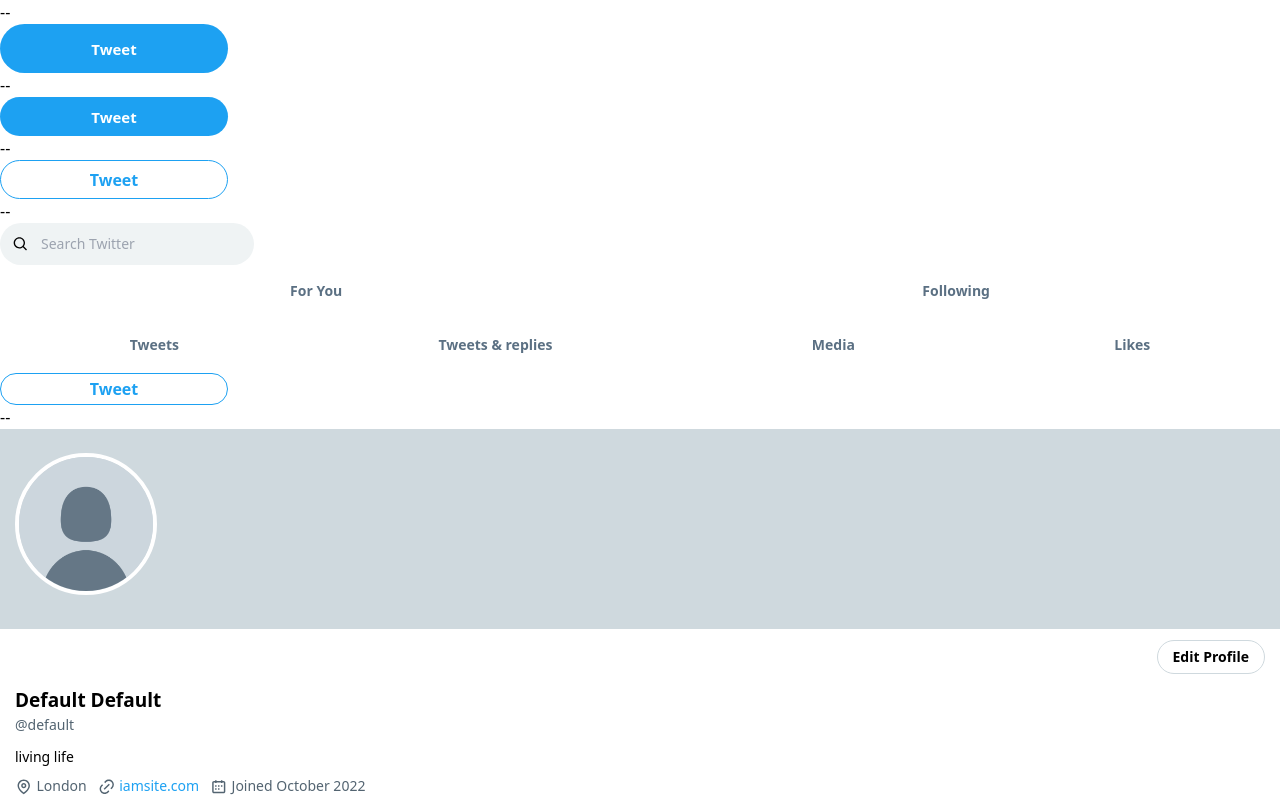
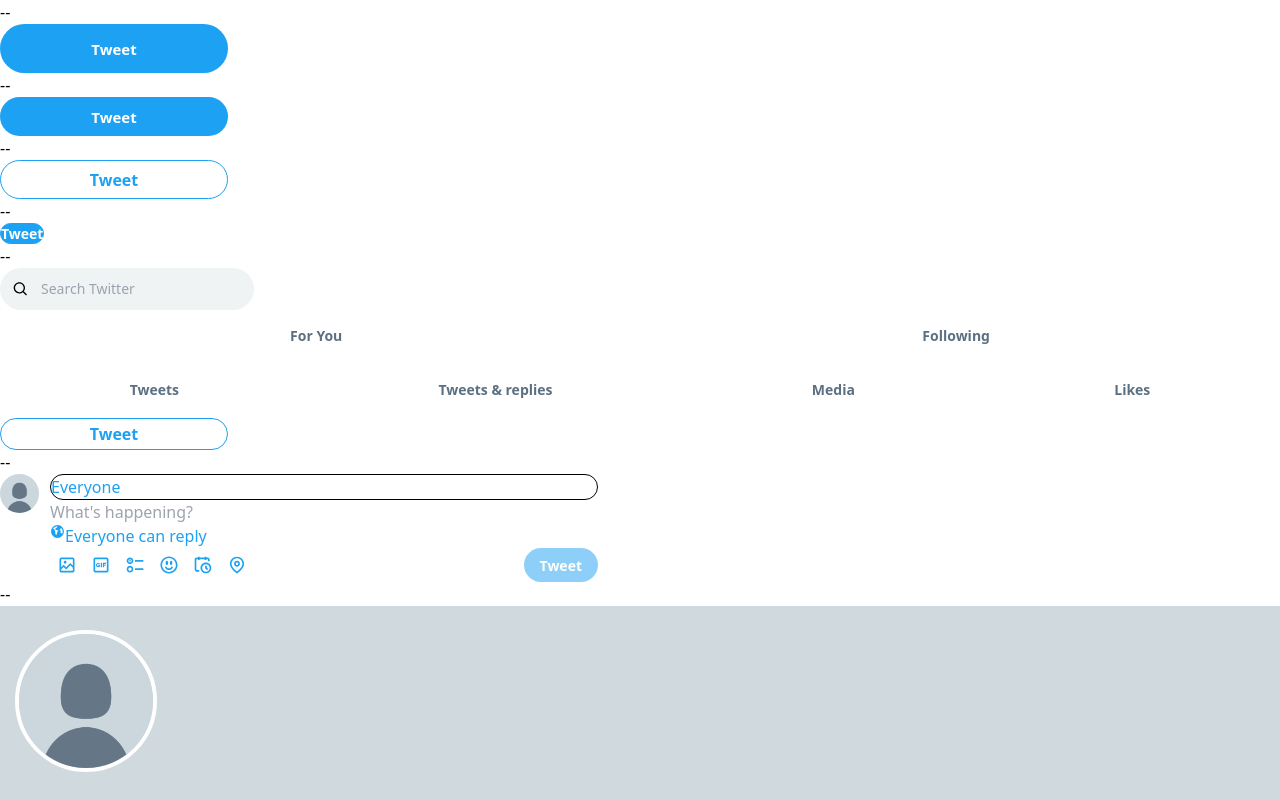
Before and after one commit to unrulypeach/twitter-replicate, a React (Create React App) app: page / in a window 1280 px wide. Shown: the top 800 px of the page. Built offline with nearby package versions, Linux system fonts and the light colour scheme.

Commit message:
moved user folder into components and laid out create post ui

```diff
--- a/src/App.tsx
+++ b/src/App.tsx
@@ -1,10 +1,11 @@
-import Avatar from "./user/avatar";
-import Profile from "./user/profile";
-import ProfileMini from "./user/profileMini";
+import Avatar from "./components/user/avatar";
+import Profile from "./components/user/profile";
+import ProfileMini from "./components/user/profileMini";
 import SideMenu from "./components/sidemenu";
 import News from "./components/news";
 import Searchbar from "./components/searchbar";
 import Tabbar from "./components/tabbar";
+import Post from "./components/post";
 
 function App(): JSX.Element {
   return (
@@ -16,10 +17,15 @@
       <div>--</div>
       <button className="btn-secondary-med"> Tweet </button>
       <div>--</div>
+      <button className="btn-tweet"> Tweet</button>
+      <div>--</div>
       <Searchbar />
       <Tabbar />
       <button className="btn-secondary-sm"> Tweet </button>
       <div>--</div>
+      <Post />
+      <div>--</div>
+
       <Profile
         userName="Default Default"
         userHandle="default"
--- /dev/null
+++ b/src/components/post/index.tsx
@@ -0,0 +1,127 @@
+import Avatar from "../user/avatar";
+export default function Post(): JSX.Element {
+  return (
+    <div className="flex flex-row w-[598px]">
+      <div className="mr-[11px]">
+        <Avatar />
+      </div>
+      <div className="grow">
+        <div className="flex flex-col">
+          <div className="border-[1px] rounded-full">
+            <span className="text-blue"> Everyone</span>
+          </div>
+          <input
+            type="text"
+            className="active:border-0"
+            placeholder="What's happening?"
+          />
+        </div>
+
+        <div className="flex flex-row">
+          <div>
+            <svg
+              viewBox="0 0 24 24"
+              aria-hidden="true"
+              className="h-[15px] w-[15px] fill-blue"
+            >
+              <g>
+                <path d="M12 1.75C6.34 1.75 1.75 6.34 1.75 12S6.34 22.25 12 22.25 22.25 17.66 22.25 12 17.66 1.75 12 1.75zm-.25 10.48L10.5 17.5l-2-1.5v-3.5L7.5 9 5.03 7.59c1.42-2.24 3.89-3.75 6.72-3.84L11 6l-2 .5L8.5 9l5 1.5-1.75 1.73zM17 14v-3l-1.5-3 2.88-1.23c1.17 1.42 1.87 3.24 1.87 5.23 0 1.3-.3 2.52-.83 3.61L17 14z"></path>
+              </g>
+            </svg>
+          </div>
+          <span className="text-blue"> Everyone can reply</span>
+        </div>
+
+        <div className="flex flex-row justify-between">
+          <div className="flex flex-row">
+            <div className="blue-icon-positioning">
+              <div className="">
+                <svg
+                  viewBox="0 0 24 24"
+                  aria-hidden="true"
+                  className="blue-icon"
+                >
+                  <g>
+                    <path d="M3 5.5C3 4.119 4.119 3 5.5 3h13C19.881 3 21 4.119 21 5.5v13c0 1.381-1.119 2.5-2.5 2.5h-13C4.119 21 3 19.881 3 18.5v-13zM5.5 5c-.276 0-.5.224-.5.5v9.086l3-3 3 3 5-5 3 3V5.5c0-.276-.224-.5-.5-.5h-13zM19 15.414l-3-3-5 5-3-3-3 3V18.5c0 .276.224.5.5.5h13c.276 0 .5-.224.5-.5v-3.086zM9.75 7C8.784 7 8 7.784 8 8.75s.784 1.75 1.75 1.75 1.75-.784 1.75-1.75S10.716 7 9.75 7z"></path>
+                  </g>
+                </svg>
+              </div>
+            </div>
+            <div className="blue-icon-positioning">
+              <div>
+                <svg
+                  viewBox="0 0 24 24"
+                  aria-hidden="true"
+                  className="blue-icon"
+                >
+                  <g>
+                    <path d="M3 5.5C3 4.119 4.12 3 5.5 3h13C19.88 3 21 4.119 21 5.5v13c0 1.381-1.12 2.5-2.5 2.5h-13C4.12 21 3 19.881 3 18.5v-13zM5.5 5c-.28 0-.5.224-.5.5v13c0 .276.22.5.5.5h13c.28 0 .5-.224.5-.5v-13c0-.276-.22-.5-.5-.5h-13zM18 10.711V9.25h-3.74v5.5h1.44v-1.719h1.7V11.57h-1.7v-.859H18zM11.79 9.25h1.44v5.5h-1.44v-5.5zm-3.07 1.375c.34 0 .77.172 1.02.43l1.03-.86c-.51-.601-1.28-.945-2.05-.945C7.19 9.25 6 10.453 6 12s1.19 2.75 2.72 2.75c.85 0 1.54-.344 2.05-.945v-2.149H8.38v1.032H9.4v.515c-.17.086-.42.172-.68.172-.76 0-1.36-.602-1.36-1.375 0-.688.6-1.375 1.36-1.375z"></path>
+                  </g>
+                </svg>
+              </div>
+            </div>
+            <div className="blue-icon-positioning">
+              <div>
+                <svg
+                  viewBox="0 0 24 24"
+                  aria-hidden="true"
+                  className="blue-icon"
+                >
+                  <g>
+                    <path d="M6 5c-1.1 0-2 .895-2 2s.9 2 2 2 2-.895 2-2-.9-2-2-2zM2 7c0-2.209 1.79-4 4-4s4 1.791 4 4-1.79 4-4 4-4-1.791-4-4zm20 1H12V6h10v2zM6 15c-1.1 0-2 .895-2 2s.9 2 2 2 2-.895 2-2-.9-2-2-2zm-4 2c0-2.209 1.79-4 4-4s4 1.791 4 4-1.79 4-4 4-4-1.791-4-4zm20 1H12v-2h10v2zM7 7c0 .552-.45 1-1 1s-1-.448-1-1 .45-1 1-1 1 .448 1 1z"></path>
+                  </g>
+                </svg>
+              </div>
+            </div>
+            <div className="blue-icon-positioning">
+              <div>
+                <svg
+                  viewBox="0 0 24 24"
+                  aria-hidden="true"
+                  className="blue-icon"
+                >
+                  <g>
+                    <path d="M8 9.5C8 8.119 8.672 7 9.5 7S11 8.119 11 9.5 10.328 12 9.5 12 8 10.881 8 9.5zm6.5 2.5c.828 0 1.5-1.119 1.5-2.5S15.328 7 14.5 7 13 8.119 13 9.5s.672 2.5 1.5 2.5zM12 16c-2.224 0-3.021-2.227-3.051-2.316l-1.897.633c.05.15 1.271 3.684 4.949 3.684s4.898-3.533 4.949-3.684l-1.896-.638c-.033.095-.83 2.322-3.053 2.322zm10.25-4.001c0 5.652-4.598 10.25-10.25 10.25S1.75 17.652 1.75 12 6.348 1.75 12 1.75 22.25 6.348 22.25 12zm-2 0c0-4.549-3.701-8.25-8.25-8.25S3.75 7.451 3.75 12s3.701 8.25 8.25 8.25 8.25-3.701 8.25-8.25z"></path>
+                  </g>
+                </svg>
+              </div>
+            </div>
+            <div className="blue-icon-positioning">
+              <div>
+                <svg
+                  viewBox="0 0 24 24"
+                  aria-hidden="true"
+                  className="blue-icon"
+                >
+                  <g>
+                    <path d="M6 3V2h2v1h6V2h2v1h1.5C18.88 3 20 4.119 20 5.5v2h-2v-2c0-.276-.22-.5-.5-.5H16v1h-2V5H8v1H6V5H4.5c-.28 0-.5.224-.5.5v12c0 .276.22.5.5.5h3v2h-3C3.12 20 2 18.881 2 17.5v-12C2 4.119 3.12 3 4.5 3H6zm9.5 8c-2.49 0-4.5 2.015-4.5 4.5s2.01 4.5 4.5 4.5 4.5-2.015 4.5-4.5-2.01-4.5-4.5-4.5zM9 15.5C9 11.91 11.91 9 15.5 9s6.5 2.91 6.5 6.5-2.91 6.5-6.5 6.5S9 19.09 9 15.5zm5.5-2.5h2v2.086l1.71 1.707-1.42 1.414-2.29-2.293V13z"></path>
+                  </g>
+                </svg>
+              </div>
+            </div>
+            <div className="blue-icon-positioning">
+              <div>
+                <svg
+                  viewBox="0 0 24 24"
+                  aria-hidden="true"
+                  className="blue-icon"
+                >
+                  <g>
+                    <path d="M12 7c-1.93 0-3.5 1.57-3.5 3.5S10.07 14 12 14s3.5-1.57 3.5-3.5S13.93 7 12 7zm0 5c-.827 0-1.5-.673-1.5-1.5S11.173 9 12 9s1.5.673 1.5 1.5S12.827 12 12 12zm0-10c-4.687 0-8.5 3.813-8.5 8.5 0 5.967 7.621 11.116 7.945 11.332l.555.37.555-.37c.324-.216 7.945-5.365 7.945-11.332C20.5 5.813 16.687 2 12 2zm0 17.77c-1.665-1.241-6.5-5.196-6.5-9.27C5.5 6.916 8.416 4 12 4s6.5 2.916 6.5 6.5c0 4.073-4.835 8.028-6.5 9.27z"></path>
+                  </g>
+                </svg>
+              </div>
+            </div>
+          </div>
+          <div>
+            <div className="bg-blue min-w-[34px] min-h-[34px] opacity-50 flex px-[15px] ml-11px rounded-full">
+              <div className="btn-tweet">
+                <span>Tweet</span>
+              </div>
+            </div>
+          </div>
+        </div>
+      </div>
+    </div>
+  );
+}
--- a/src/components/sidemenu/index.tsx
+++ b/src/components/sidemenu/index.tsx
@@ -1,4 +1,4 @@
-import ProfileMini from "../../user/profileMini";
+import ProfileMini from "../user/profileMini";
 import MenuItem from "./menuitem";
 
 import {
--- a/src/user/avatar.tsx
+++ b/src/components/user/avatar.tsx
@@ -1,5 +1,5 @@
 import React from "react";
-import defaultPic from "../styles/assets/default_profile.png";
+import defaultPic from "../../styles/assets/default_profile.png";
 
 export default function Avatar({
   profilePic = defaultPic,
--- a/src/user/profile.tsx
+++ b/src/components/user/profile.tsx
@@ -1,4 +1,4 @@
-import type ProfileProps from "../types/profileProps";
+import type ProfileProps from "../../types/profileProps";
 import Avatar from "./avatar";
 
 export default function Profile({
--- a/src/user/profileMini.tsx
+++ b/src/components/user/profileMini.tsx
@@ -1,6 +1,6 @@
 import Avatar from "./avatar";
-import { more } from "../styles/assets/icons/iconData";
-import type ProfileProps from "../types/profileProps";
+import { more } from "../../styles/assets/icons/iconData";
+import type ProfileProps from "../../types/profileProps";
 
 export default function ProfileMini({
   userName,
--- a/src/styles/index.css
+++ b/src/styles/index.css
@@ -26,4 +26,18 @@
             flex flex-row justify-center items-center
             w-[228px] h-[30px] py-[15px] px-[93px]
   }
+
+  .btn-tweet {
+    @apply bg-blue text-white text-[14px] leading-[19px] font-bold
+            flex flex-row justify-center items-center grow
+            rounded-full border-[1px] border-blue
+  }
+
+  .blue-icon {
+    @apply  fill-blue h-[1.25em]
+  }
+
+  .blue-icon-positioning {
+    @apply min-w-[34px] min-h-[34px] flex flex-row justify-center text-center items-center
+  }
 }
```
